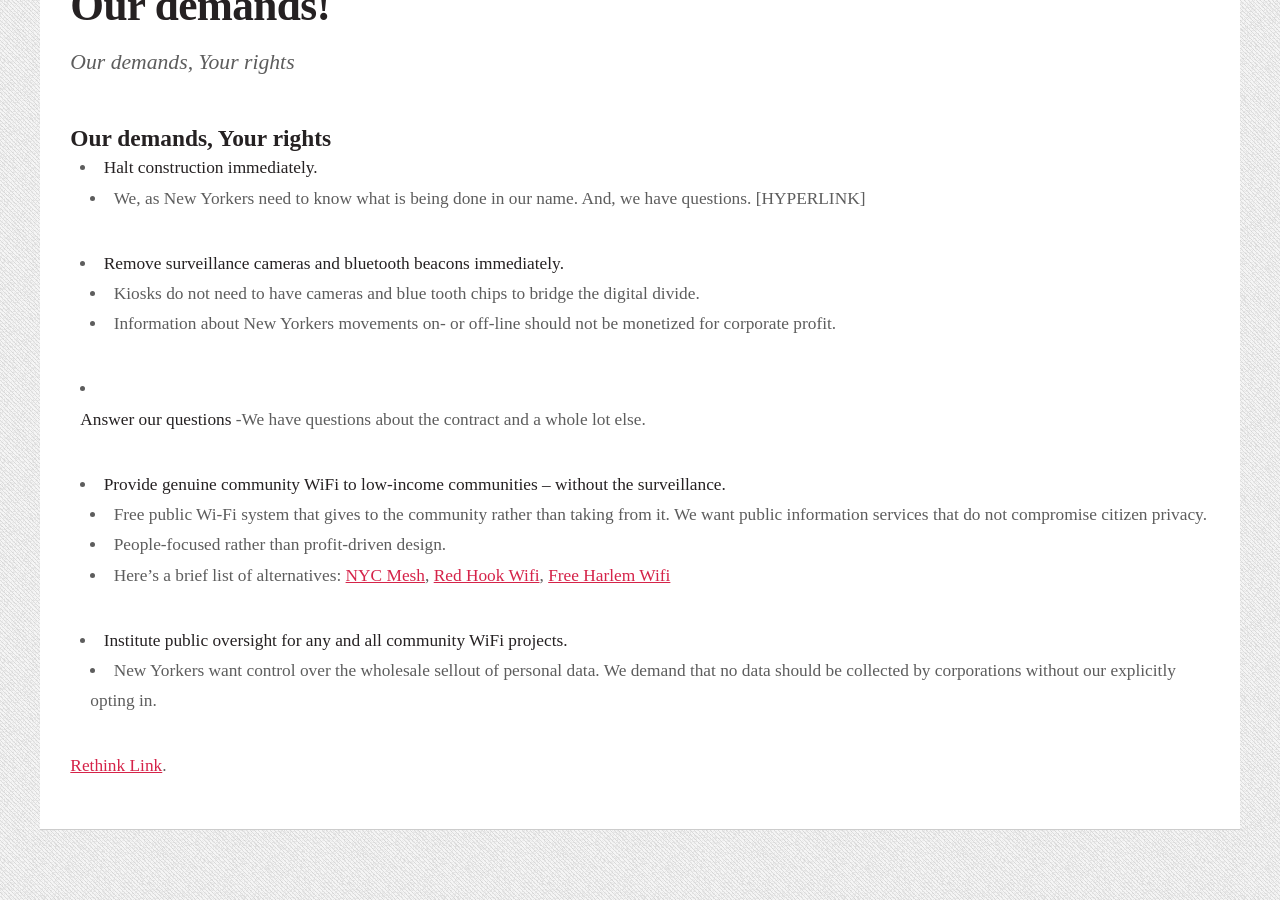
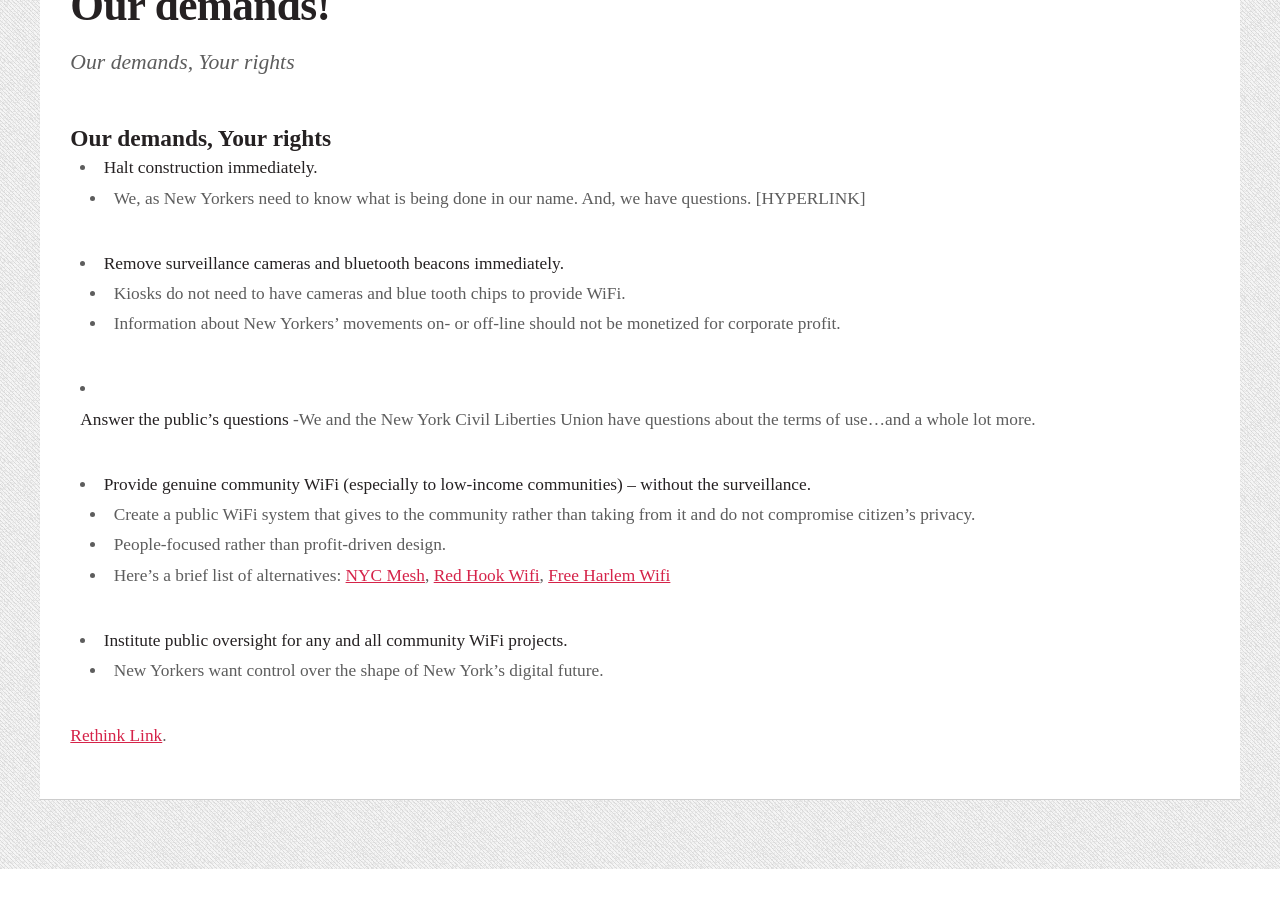
Before and after one commit to rethinklinknyc/rethinklinknyc.github.io, a Jekyll site: the page built from _pages/our-demands.md, in a window 1280 px wide and 900 px high, scrolled down 688 px. Built offline with Jekyll 4.4.1, drawn with Linux system fonts in a browser that asks for light colours; some web fonts are replaced; after the commit the page ends 1557 px from its top, so only the background shows below that.

Commit message:
Update our-demands.md

```diff
--- a/_pages/our-demands.md
+++ b/_pages/our-demands.md
@@ -11,19 +11,19 @@ layout: page
   - We, as New Yorkers need to know what is being done in our name. And, we have questions. [HYPERLINK]
 
 - **Remove surveillance cameras and bluetooth beacons immediately.**
-  - Kiosks do not need to have cameras and blue tooth chips to bridge the digital divide.
-  - Information about New Yorkers movements on- or off-line should not be monetized for corporate profit.
+  - Kiosks do not need to have cameras and blue tooth chips to provide WiFi.
+  - Information about New Yorkers' movements on- or off-line should not be monetized for corporate profit.
 
-- **Answer our questions**
-  -We have questions about the contract and a whole lot else.
+- **Answer the public's questions**
+  -We and the New York Civil Liberties Union have questions about the terms of use...and a whole lot more.
 
-- **Provide genuine community WiFi to low-income communities -- without the surveillance.**
-  - Free public Wi-Fi system that gives to the community rather than taking from it. We want public information services that  do not compromise citizen privacy.
+- **Provide genuine community WiFi (especially to low-income communities) -- without the surveillance.**
+  - Create a public WiFi system that gives to the community rather than taking from it and do not compromise citizen's privacy.
   - People-focused rather than profit-driven design.
   - Here's a brief list of alternatives: [NYC Mesh](https://nycmesh.net/), [Red Hook Wifi](http://redhookwifi.org/), [Free Harlem Wifi](http://www1.nyc.gov/site/fund/initiatives/free-harlem-wifi.page)
 
 
 - **Institute public oversight for any and all community WiFi projects.**
-  - New Yorkers want control over the wholesale sellout of personal data. We demand that no data should be collected by corporations without our explicitly opting in.
+  - New Yorkers want control over the shape of New York's digital future.
 
 [Rethink Link](/pages/take-action).
```
